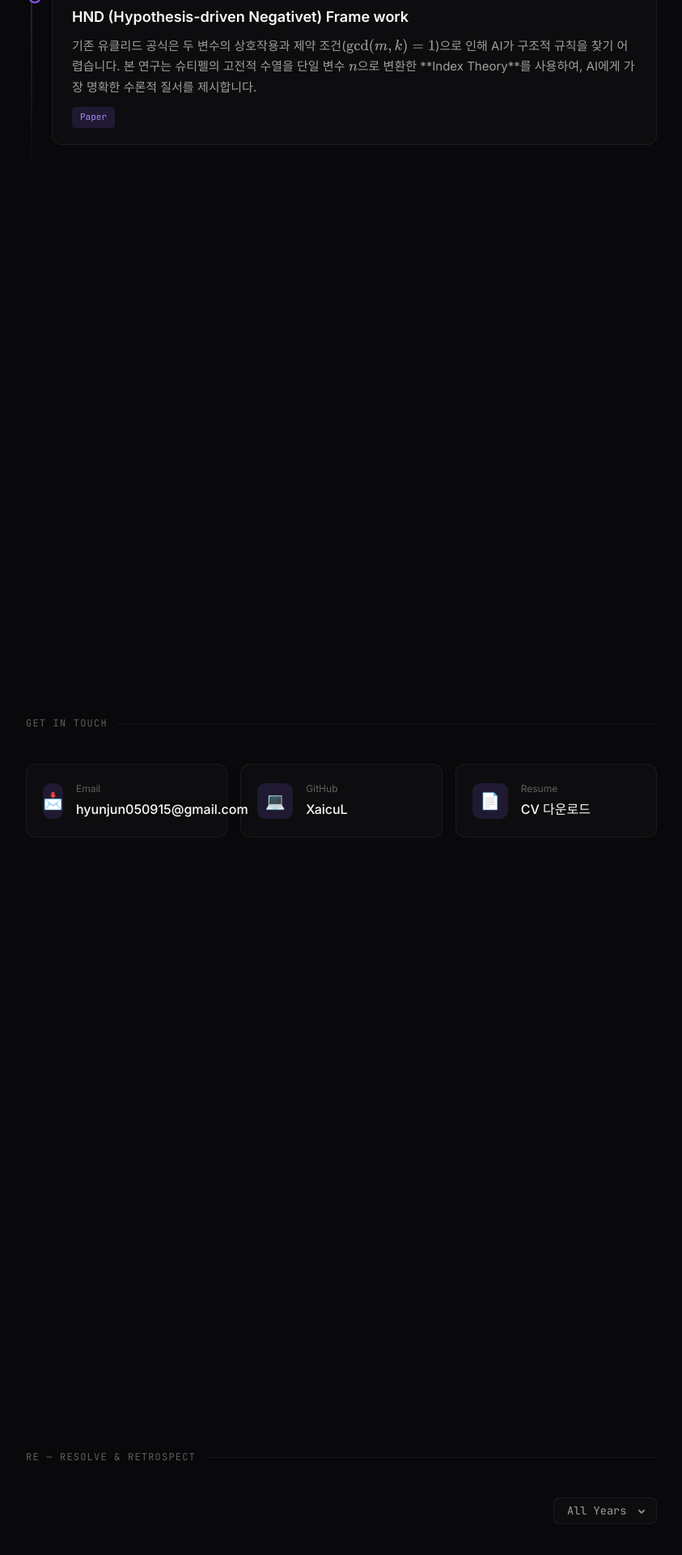
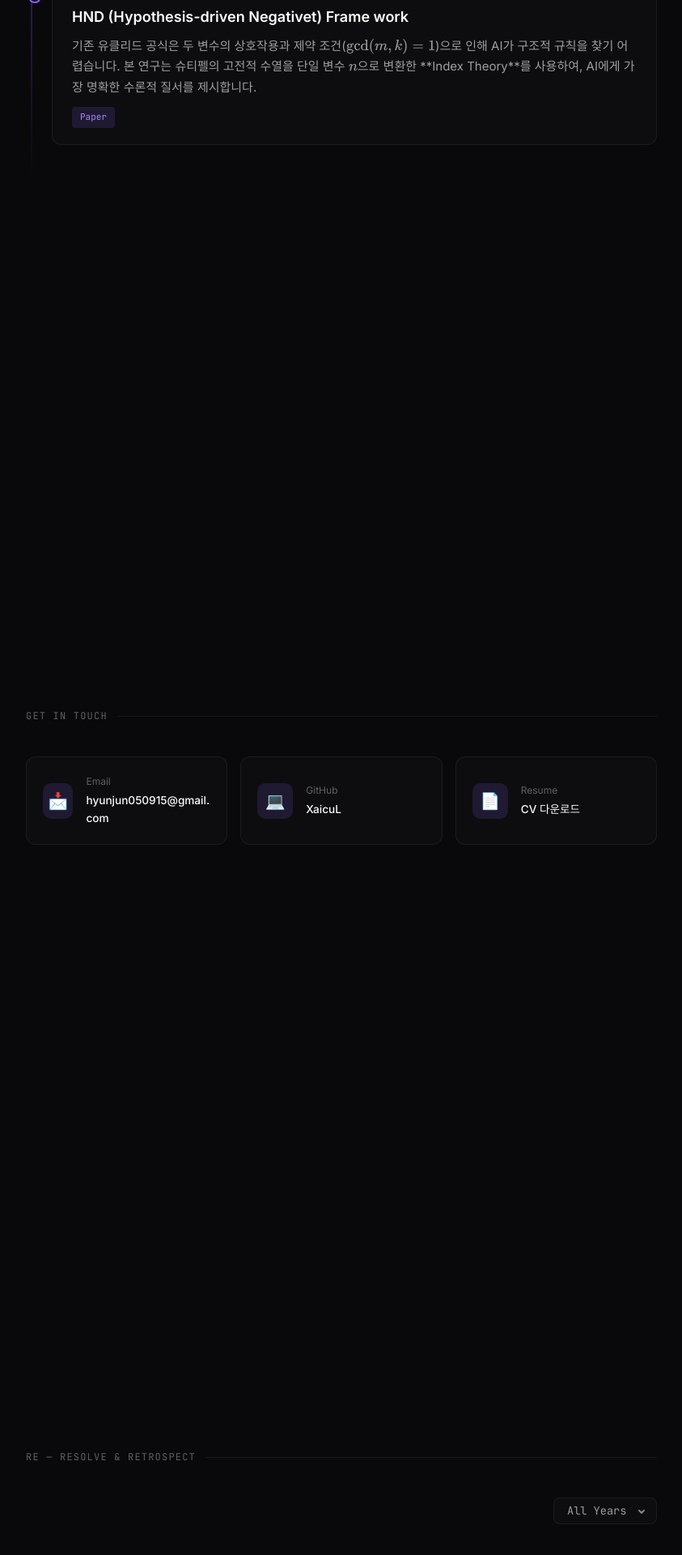
Before and after one commit to XaicuL/XaicuL.github.io, a Jekyll site: the page index.html, which Jekyll copies as it is, in a window 1280 px wide. Shown: the part 2191-4111 px from the top of the page at 81% size, without its empty margins (250-1093 px from the left). Built offline with Jekyll 4.4.1, drawn with Linux system fonts in a browser that asks for light colours.

Commit message:
Fix: Email overflow in contact card

```diff
--- a/assets/css/components.css
+++ b/assets/css/components.css
@@ -265,6 +265,9 @@
 
 .contact-value {
     font-weight: 500;
+    font-size: 0.85rem;
+    word-break: break-all;
+    overflow-wrap: break-word;
 }
 
 /* Command Palette */
```
